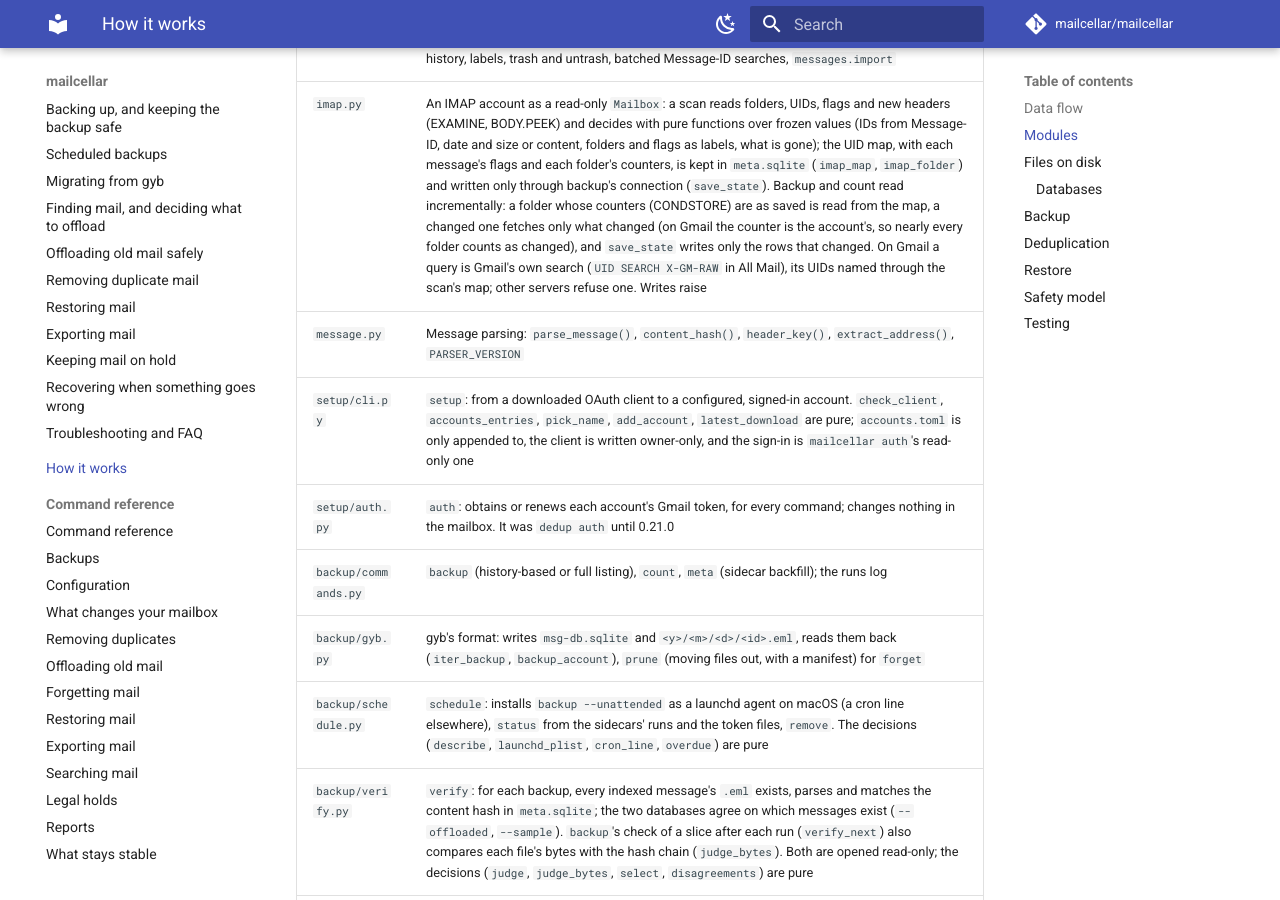
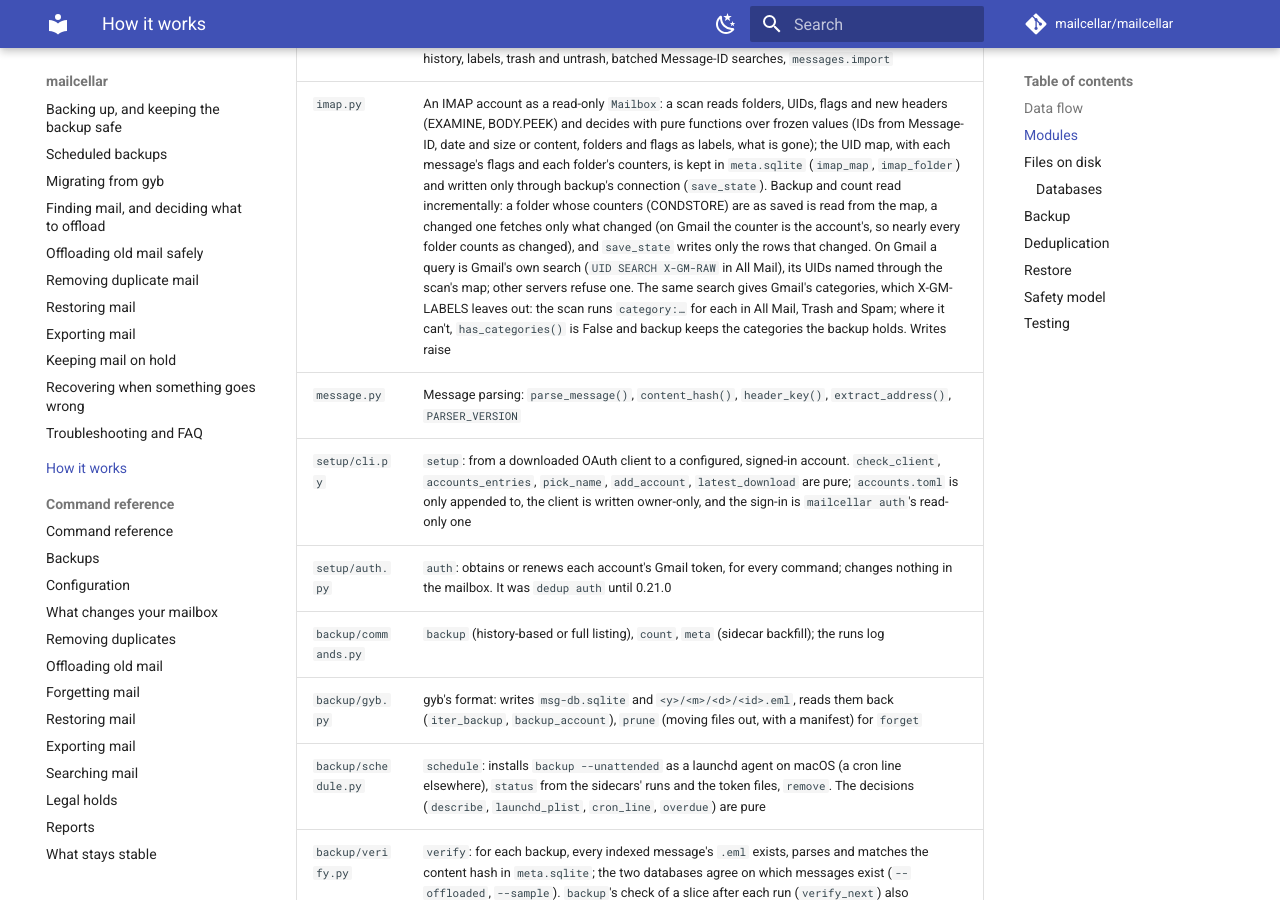
Before and after one commit to mailcellar/mailcellar, an MkDocs documentation site: the page built from docs/architecture.md, in a window 1280 px wide and 900 px high, scrolled down 3380 px. Built offline with MkDocs 1.6.1 and Material for MkDocs 9.7.7, drawn with Linux system fonts in a browser that asks for light colours; comment, search, counter and statistics services are not loaded.

Commit message:
docs(architecture): Gmail's categories come from its search over IMAP
The imap.py row described Gmail's search for queries but not the
category searches the scan now runs, nor what backup does when they
fail.

Co-Authored-By: Claude Opus 5.5 <noreply@anthropic.com>

```diff
--- a/docs/architecture.md
+++ b/docs/architecture.md
@@ -109,7 +109,7 @@ mailcellar` and `python -m mailcellar` both work.
 | `paths.py` | Where things are: `config_root()`, `data_root()` and where each was set, `backup_folder()`, `find_backups()` |
 | `mailbox.py` | What the commands need from a mail account: the `Mailbox` protocol (listing, history, raw messages, labels, trash and untrash, Message-ID lookup, import), which `GmailAccount` provides, and `open_mailbox()`, the one place backup, dedup, offload and restore open an account. `auth` and `setup` use `gmailapi` directly, since they manage Gmail's credentials |
 | `gmailapi.py` | Accounts (`<config>/accounts.toml`), OAuth tokens and scopes, a Workspace domain's service-account key for read-only access (`<config>/service-accounts/<domain>.json`, `delegated_credentials`), `GmailAccount`: adaptive batching, retries with backoff, listing, history, labels, trash and untrash, batched Message-ID searches, `messages.import` |
-| `imap.py` | An IMAP account as a read-only `Mailbox`: a scan reads folders, UIDs, flags and new headers (EXAMINE, BODY.PEEK) and decides with pure functions over frozen values (IDs from Message-ID, date and size or content, folders and flags as labels, what is gone); the UID map, with each message's flags and each folder's counters, is kept in `meta.sqlite` (`imap_map`, `imap_folder`) and written only through backup's connection (`save_state`). Backup and count read incrementally: a folder whose counters (CONDSTORE) are as saved is read from the map, a changed one fetches only what changed (on Gmail the counter is the account's, so nearly every folder counts as changed), and `save_state` writes only the rows that changed. On Gmail a query is Gmail's own search (`UID SEARCH X-GM-RAW` in All Mail), its UIDs named through the scan's map; other servers refuse one. Writes raise |
+| `imap.py` | An IMAP account as a read-only `Mailbox`: a scan reads folders, UIDs, flags and new headers (EXAMINE, BODY.PEEK) and decides with pure functions over frozen values (IDs from Message-ID, date and size or content, folders and flags as labels, what is gone); the UID map, with each message's flags and each folder's counters, is kept in `meta.sqlite` (`imap_map`, `imap_folder`) and written only through backup's connection (`save_state`). Backup and count read incrementally: a folder whose counters (CONDSTORE) are as saved is read from the map, a changed one fetches only what changed (on Gmail the counter is the account's, so nearly every folder counts as changed), and `save_state` writes only the rows that changed. On Gmail a query is Gmail's own search (`UID SEARCH X-GM-RAW` in All Mail), its UIDs named through the scan's map; other servers refuse one. The same search gives Gmail's categories, which X-GM-LABELS leaves out: the scan runs `category:…` for each in All Mail, Trash and Spam; where it can't, `has_categories()` is False and backup keeps the categories the backup holds. Writes raise |
 | `message.py` | Message parsing: `parse_message()`, `content_hash()`, `header_key()`, `extract_address()`, `PARSER_VERSION` |
 | `setup/cli.py` | `setup`: from a downloaded OAuth client to a configured, signed-in account. `check_client`, `accounts_entries`, `pick_name`, `add_account`, `latest_download` are pure; `accounts.toml` is only appended to, the client is written owner-only, and the sign-in is `mailcellar auth`'s read-only one |
 | `setup/auth.py` | `auth`: obtains or renews each account's Gmail token, for every command; changes nothing in the mailbox. It was `dedup auth` until 0.21.0 |
```
